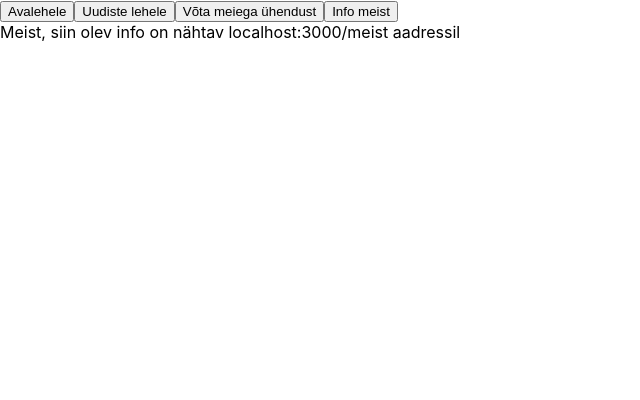
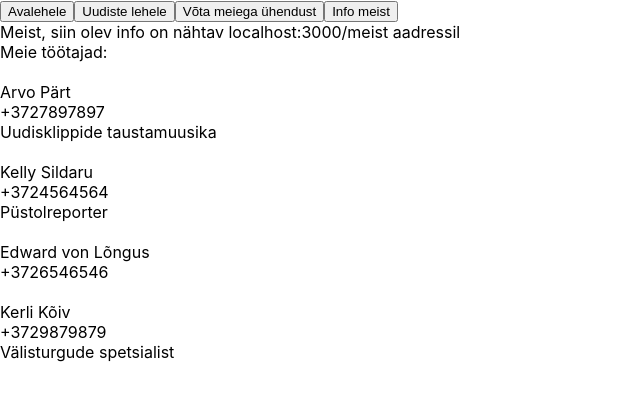
Before and after one commit to TruX87/Tarjet-Front-end-03.24, a React (Create React App) app in the folder uudised/: page /meist in a window 1280 px wide. Shown: the top 400 px of the page, without its empty margins (0-640 px from the left). Built offline with nearby package versions, Linux system fonts and the light colour scheme.

Commit message:
uudised osa2 kodus

```diff
--- a/uudised/src/App.js
+++ b/uudised/src/App.js
@@ -1,5 +1,9 @@
 import './App.css';
 import { Link, Route, Routes } from "react-router-dom"
+import Avaleht from './pages/Avaleht';
+import Uudised from './pages/Uudised';
+import Kontakt from './pages/Kontakt';
+import Meist from './pages/Meist';
 
 function App() {
   return (
@@ -21,10 +25,10 @@ function App() {
       </Link>
 
       <Routes>
-        <Route path="" element={ <div>Avaleht, siin olev info on nähtav localhost:3000 aadressil</div> }></Route>
-        <Route path="uudised" element={ <div>Uudised, siin olev info on nähtav localhost:3000/uudised aadressil</div> }></Route>
-        <Route path="kontakt" element={ <div>Kontakt, siin olev info on nähtav localhost:3000/kontakt aadressil</div> }></Route>
-        <Route path="meist" element={ <div>Meist, siin olev info on nähtav localhost:3000/meist aadressil</div> }></Route>
+        <Route path="" element={ <Avaleht /> }></Route>
+        <Route path="uudised" element={ <Uudised /> }></Route>
+        <Route path="kontakt" element={ <Kontakt /> }></Route>
+        <Route path="meist" element={ <Meist /> }></Route>
       </Routes>
     </div>
   );
--- /dev/null
+++ b/uudised/src/pages/Avaleht.js
@@ -0,0 +1,12 @@
+import React from 'react'
+
+function Avaleht() {
+  return (
+    <div>
+       <div>Avaleht, siin olev info on nähtav localhost:3000 aadressil</div>
+       <img src="https://st2.depositphotos.com/6789684/12262/v/450/depositphotos_122620866-stock-illustration-illustration-of-flat-icon.jpg" alt="" />
+    </div>
+  )
+}
+
+export default Avaleht
--- /dev/null
+++ b/uudised/src/pages/Kontakt.js
@@ -0,0 +1,24 @@
+import React from 'react'
+
+function Kontakt() {
+  return (
+    <div>
+        <div>Kontakt, siin olev info on nähtav localhost:3000/kontakt aadressil</div>
+        <div>Võta meiega ühendust:</div>
+        <br />
+        <div>Kristiine keskus</div>
+        <div>+3721231231</div>
+        <div>Endla 45</div>
+        <br />
+        <div>Ülemiste keskus:</div>
+        <div>+3723213213</div>
+        <div>Suur-Sõjamäe 4</div>
+        <br />
+        <div>Tasku keskus:</div>
+        <div>+3722132132</div>
+        <div>Turu 2</div>
+    </div>
+  )
+}
+
+export default Kontakt
--- /dev/null
+++ b/uudised/src/pages/Meist.js
@@ -0,0 +1,27 @@
+import React from 'react'
+
+function Meist() {
+  return (
+    <div>
+        <div>Meist, siin olev info on nähtav localhost:3000/meist aadressil</div>
+        <div>Meie töötajad:</div>
+        <br />
+        <div>Arvo Pärt</div>
+        <div>+3727897897</div>
+        <div>Uudisklippide taustamuusika</div>
+        <br />
+        <div>Kelly Sildaru</div>
+        <div>+3724564564</div>
+        <div>Püstolreporter</div>
+        <br />
+        <div>Edward von Lõngus</div>
+        <div>+3726546546</div>
+        <br />
+        <div>Kerli Kõiv</div>
+        <div>+3729879879</div>
+        <div>Välisturgude spetsialist</div>
+    </div>
+  )
+}
+
+export default Meist
--- /dev/null
+++ b/uudised/src/pages/Uudised.js
@@ -0,0 +1,12 @@
+import React from 'react'
+
+function Uudised() {
+  return (
+    <div>
+        <div>Uudised, siin olev info on nähtav localhost:3000/uudised aadressil</div>
+        <div>Veel ei ole uudiseid! Alles mõtleme neid välja.</div>
+    </div>
+  )
+}
+
+export default Uudised
```
